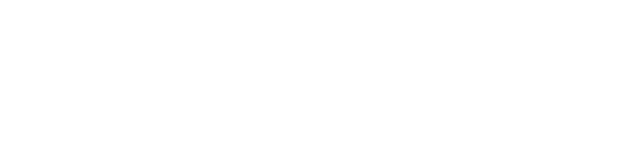
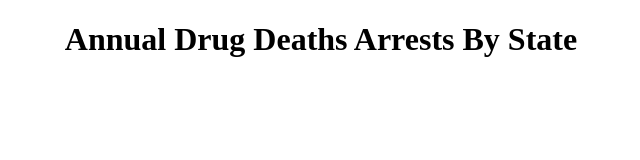
Before and after one commit to BasicCodingAndDataScience/WHW-Repo, a plain HTML site: page index.html in a window 1280 px wide. Shown: the whole page, without its empty margins (319-959 px from the left). Drawn offline with Linux system fonts and the light colour scheme.

Commit message:
Added text

```diff
--- a/index.html
+++ b/index.html
@@ -1,7 +1,13 @@
 <!DOCTYPE html>
 <html>
 	<head>
-</ul>
+<div id='TopHeader'>
+<center>
+
+<h1>Annual Drug Deaths  Arrests By State
+</h1>
+</center>
+</div>
   <link rel="stylesheet" type="text/css" href="/css/main.css">
   </head>
 	<body>
```
